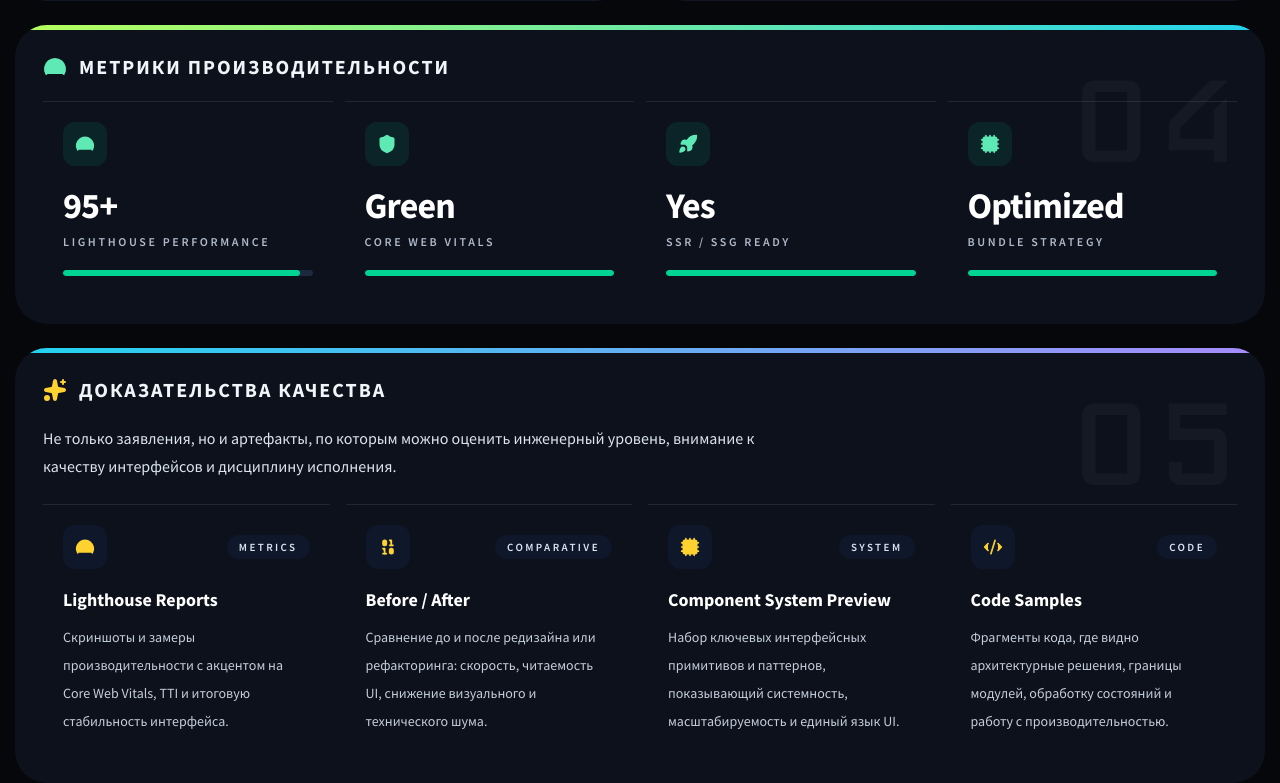
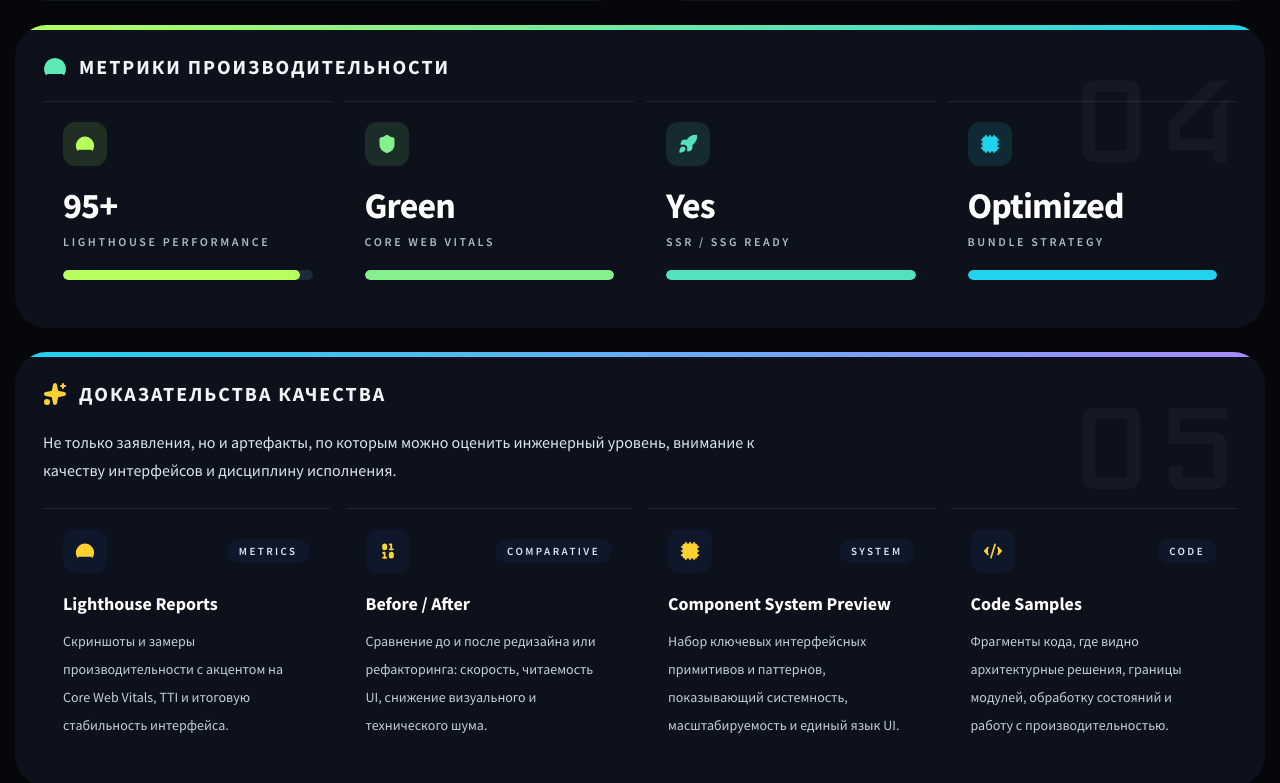
Before and after one commit to evscoder/evscoder.dev, a Next.js app: page / in a window 1280 px wide. Shown: the part 2017-2800 px from the top of the page. Built offline with nearby package versions, Linux system fonts and the light colour scheme.

Commit message:
Enhance panels with dynamic color theming: add per-metric and per-note color styles, refine progress bars, and adjust spacing for improved visuals and consistency.

```diff
--- a/app/components/home/components/NotesPanel.tsx
+++ b/app/components/home/components/NotesPanel.tsx
@@ -1,9 +1,12 @@
 import cn from "clsx";
 import { NotebookPen } from "lucide-react";
+import type { CSSProperties } from "react";
 
 import { Panel } from "@/app/components/panel/Panel";
 import type { SectionProps } from "@/app/components/home/model/section-types";
 import { useSiteContext } from "@/app/components/layout/site-provider";
+
+const noteLabelColors = ["#a78bfa", "#61b3f2", "#53e2bd", "#b6ff5c"];
 
 export function NotesPanel({ content }: SectionProps) {
   const { isThemeAlt } = useSiteContext();
@@ -33,9 +36,12 @@ export function NotesPanel({ content }: SectionProps) {
         </p>
 
         <div className="mt-6 grid gap-4 md:grid-cols-2">
-          {content.notes.map((note) => (
+          {content.notes.map((note, index) => (
             <article
               key={note.title}
+              style={
+                { "--note-label-color": noteLabelColors[index] } as CSSProperties
+              }
               className={cn(
                 "group rounded-2xl border p-5 max-md:px-0 transition",
                 isThemeAlt
@@ -46,10 +52,10 @@ export function NotesPanel({ content }: SectionProps) {
               <div className="flex items-center justify-between gap-3">
                 <span
                   className={cn(
-                    "rounded-full px-3 py-1 text-[11px] font-semibold uppercase tracking-[0.22em]",
+                    "rounded-full bg-[color-mix(in_srgb,var(--note-label-color)_14%,transparent)] px-3 py-1 text-[11px] font-semibold uppercase tracking-[0.22em] text-[var(--note-label-color)]",
                     isThemeAlt
-                      ? "bg-slate-900 text-slate-300"
-                      : "bg-[var(--hero-card-strong-bg)] text-[var(--hero-faint)]",
+                      ? "ring-1 ring-[color-mix(in_srgb,var(--note-label-color)_18%,transparent)]"
+                      : "ring-1 ring-[color-mix(in_srgb,var(--note-label-color)_24%,transparent)]",
                   )}
                 >
                   {note.tag}
--- a/app/components/home/components/PerformancePanel.tsx
+++ b/app/components/home/components/PerformancePanel.tsx
@@ -1,9 +1,12 @@
 import cn from "clsx";
 import { Gauge } from "lucide-react";
+import type { CSSProperties } from "react";
 
 import { Panel } from "@/app/components/panel/Panel";
 import type { SectionProps } from "@/app/components/home/model/section-types";
 import { useSiteContext } from "@/app/components/layout/site-provider";
+
+const metricColors = ["#b6ff5c", "#85f08d", "#53e2bd", "#22d3ee"];
 
 export function PerformancePanel({ content }: SectionProps) {
   const { isThemeAlt } = useSiteContext();
@@ -24,12 +27,15 @@ export function PerformancePanel({ content }: SectionProps) {
         </div>
 
         <div className="grid gap-3 sm:grid-cols-2 lg:grid-cols-4">
-          {content.performance.map((metric) => {
+          {content.performance.map((metric, index) => {
             const Icon = metric.icon;
 
             return (
               <div
                 key={metric.label}
+                style={
+                  { "--metric-color": metricColors[index] } as CSSProperties
+                }
                 className={cn(
                   "group relative overflow-hidden rounded-2xl border p-5 max-md:px-0",
                   isThemeAlt
@@ -39,10 +45,10 @@ export function PerformancePanel({ content }: SectionProps) {
               >
                 <div
                   className={cn(
-                    "mb-5 flex h-11 w-11 items-center justify-center rounded-xl",
+                    "mb-5 flex h-11 w-11 items-center justify-center rounded-xl text-[var(--metric-color)]",
                     isThemeAlt
-                      ? "bg-emerald-400/10 text-emerald-300"
-                      : "bg-[var(--hero-success-soft)] text-[var(--hero-success)]",
+                      ? "bg-[color-mix(in_srgb,var(--metric-color)_12%,transparent)]"
+                      : "bg-[color-mix(in_srgb,var(--metric-color)_16%,transparent)]",
                   )}
                 >
                   <Icon className="h-5 w-5" />
@@ -68,15 +74,12 @@ export function PerformancePanel({ content }: SectionProps) {
 
                 <div
                   className={cn(
-                    "mt-5 h-1.5 overflow-hidden rounded-full",
+                    "mt-5 h-2.5 overflow-hidden rounded-full",
                     isThemeAlt ? "bg-slate-800" : "bg-[var(--hero-divider)]",
                   )}
                 >
                   <div
-                    className={cn(
-                      "h-full rounded-full",
-                      isThemeAlt ? "bg-emerald-400" : "bg-[var(--hero-success)]",
-                    )}
+                    className="h-full rounded-full bg-[var(--metric-color)]"
                     style={{ width: metric.value === "95+" ? "95%" : "100%" }}
                   />
                 </div>
```
